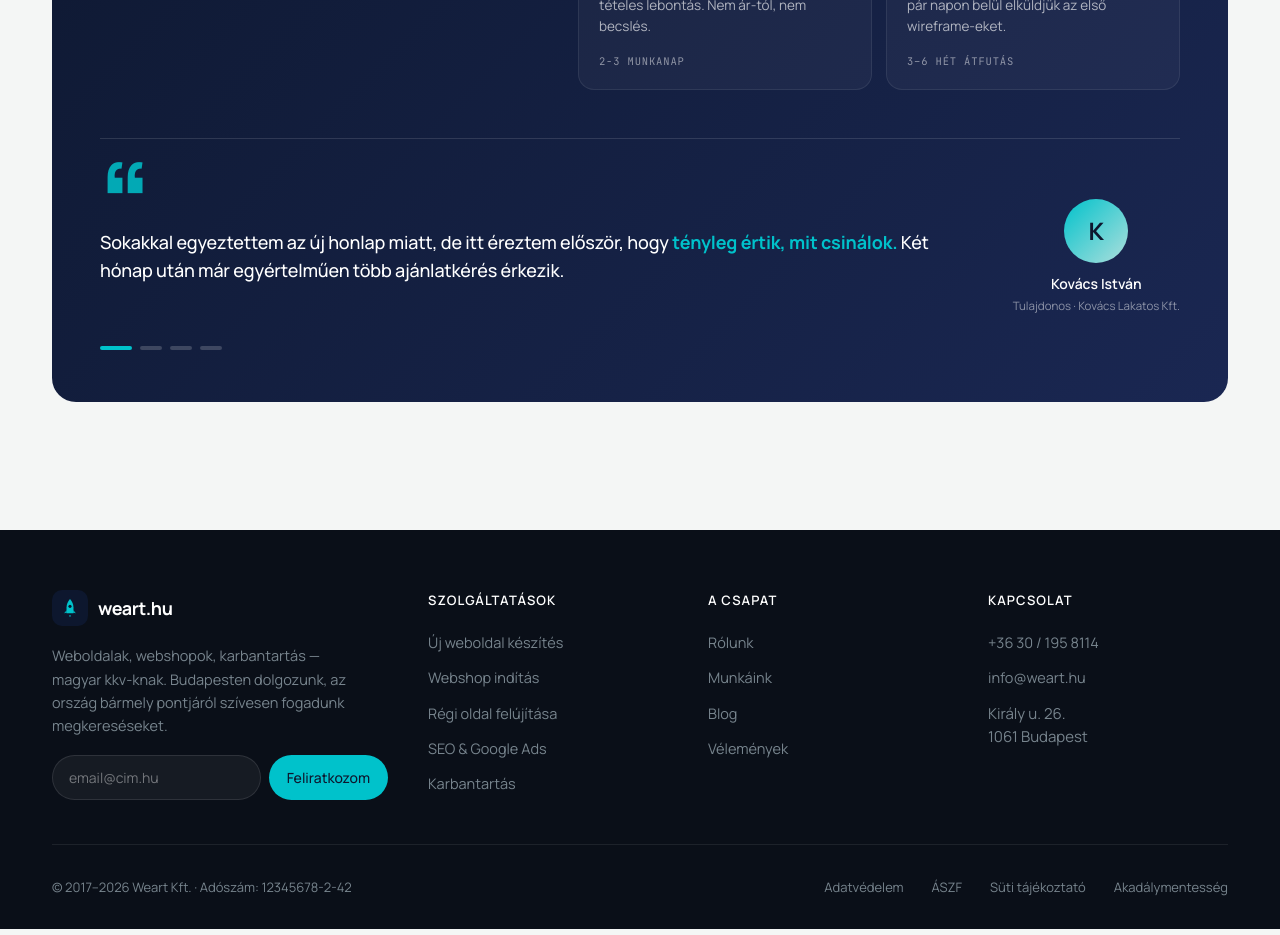
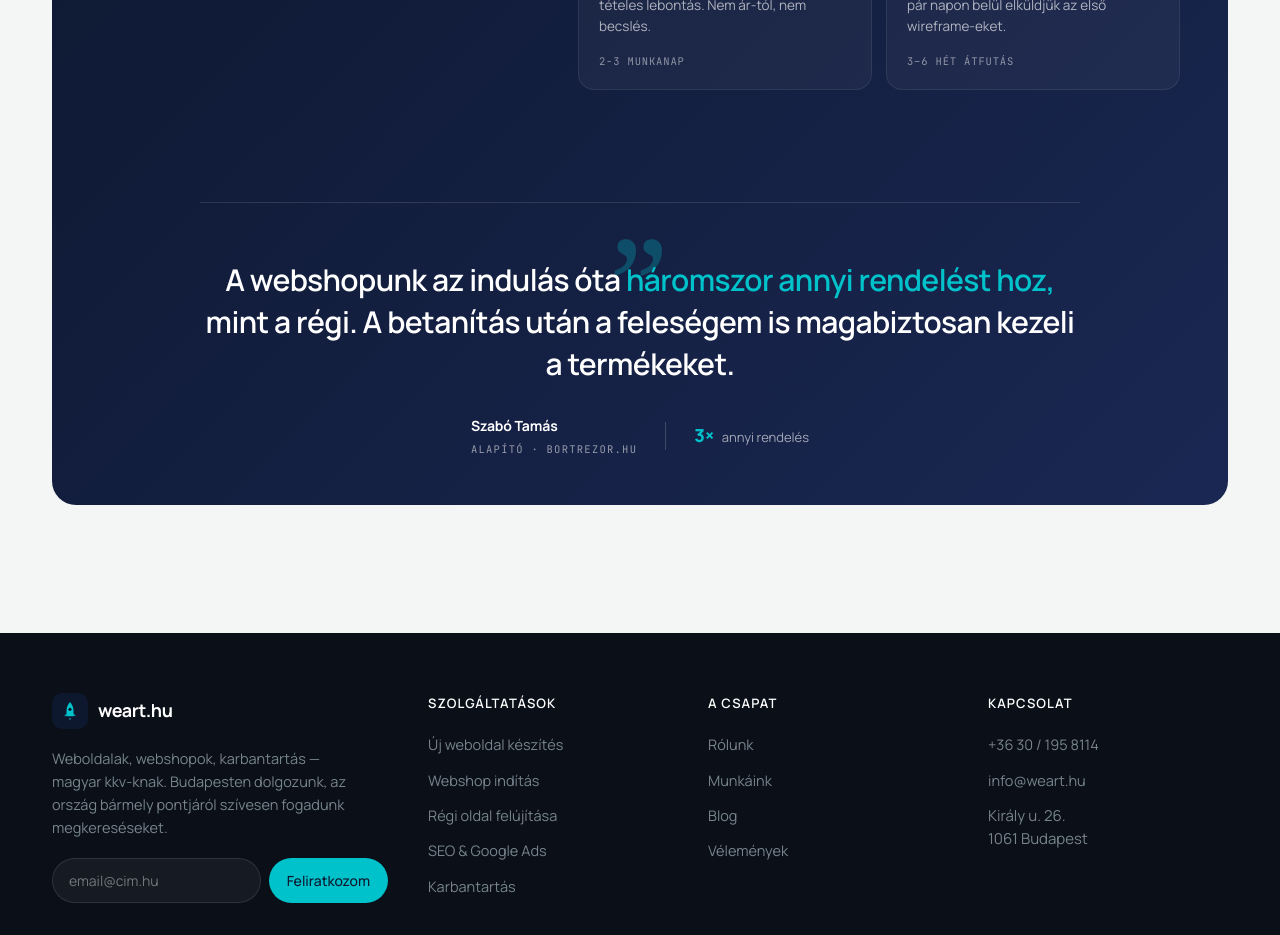
Before and after one commit to weartstudio/weart-new-site, a Next.js app: page /contact in a window 1280 px wide. Shown: the part 2000-2935 px from the top of the page. Built offline with nearby package versions, Linux system fonts and the light colour scheme.

Commit message:
testimonials

```diff
--- a/app/components/Testimonials.tsx
+++ b/app/components/Testimonials.tsx
@@ -1,54 +1,29 @@
-'use client';
+import type { ReactNode } from 'react';
 
-import { useState, useEffect } from 'react';
-
-const items = [
-  {
-    quote: (<>Sokakkal egyeztettem az új honlap miatt, de itt éreztem először, hogy <em>tényleg értik, mit csinálok.</em> Két hónap után már egyértelműen több ajánlatkérés érkezik.</>),
-    initial: 'K', name: 'Kovács István', role: 'Tulajdonos · Kovács Lakatos Kft.'
-  },
-  {
-    quote: (<>Korábban három fejlesztővel próbálkoztunk, mind <em>elszúrta a határidőt.</em> Itt pontosan azt kaptuk, amiben megállapodtunk — és ami fontosabb, határidőre.</>),
-    initial: 'N', name: 'Nagy Eszter', role: 'Ügyvezető · Eszter Cukrászda'
-  },
-  {
-    quote: (<>A webshopunk az indulás óta <em>háromszor annyi rendelést hoz,</em> mint a régi. A betanítás után a feleségem is magabiztosan kezeli a termékeket.</>),
-    initial: 'S', name: 'Szabó Tamás', role: 'Alapító · Bortrezor.hu'
-  },
-  {
-    quote: (<>Nem ígértek csodát, hanem <em>elmagyarázták, mit miért javasolnak.</em> Ez ritka manapság. Az oldal gyors, szép, és tényleg hozza az ügyfeleket.</>),
-    initial: 'H', name: 'Horváth Andrea', role: 'Tulajdonos · Andrea Bútor Stúdió'
-  }
-];
-
-export default function Testimonials({ naked }: { naked?: boolean } = {}) {
-  const [i, setI] = useState(0);
-  useEffect(() => {
-    const t = setInterval(() => setI(v => (v + 1) % items.length), 6500);
-    return () => clearInterval(t);
-  }, []);
-  const t = items[i];
+export default function Testimonials({
+  quote,
+  name,
+  role,
+  stat,
+  variant = 'light',
+}: {
+  quote: ReactNode;
+  name: string;
+  role: string;
+  stat?: ReactNode;
+  variant?: 'light' | 'dark';
+}) {
   return (
-    <div
-      className={`testimonial testimonial-rotator${naked ? ' testimonial-naked' : ''}`}
-      style={naked ? { color: '#fff' } : { background: 'rgba(255,255,255,0.04)', borderColor: 'rgba(255,255,255,0.08)', color: '#fff' }}
-    >
-      <div className="quote-mark" aria-hidden="true">&ldquo;</div>
-      <div className="testimonial-slide" key={i} style={{ animation: 'tFade .6s ease both', display: 'contents' }}>
-        <div className="quote" style={{ color: '#fff' }}>{t.quote}</div>
-        <div className="author">
-          <div className="avatar">{t.initial}</div>
-          <div>
-            <div className="author-name" style={{ color: '#fff' }}>{t.name}</div>
-            <div className="author-role" style={{ color: 'rgba(255,255,255,0.5)' }}>{t.role}</div>
-          </div>
-        </div>
-      </div>
-      <div className="testimonial-dots" role="tablist">
-        {items.map((_, n) => (
-          <button key={n} className={`t-dot${n === i ? ' active' : ''}`} onClick={() => setI(n)} aria-label={`Vélemény ${n + 1}`} />
-        ))}
-      </div>
-    </div>
+    <figure className={`duo-quote duo-quote--${variant} reveal`}>
+      <span className="dq-mark" aria-hidden="true">&rdquo;</span>
+      <blockquote className="dq-text">{quote}</blockquote>
+      <figcaption className="dq-foot">
+        <span className="dq-who">
+          <b>{name}</b>
+          <span>{role}</span>
+        </span>
+        {stat ? <span className="dq-stat">{stat}</span> : null}
+      </figcaption>
+    </figure>
   );
 }
--- a/app/contact/page.tsx
+++ b/app/contact/page.tsx
@@ -215,7 +215,13 @@ export default function KapcsolatPage() {
               </div>
             </div>
           <div style={{ gridColumn: '1 / -1' }}>
-            <Testimonials naked />
+            <Testimonials
+              variant="dark"
+              quote={<>A webshopunk az indulás óta <em>háromszor annyi rendelést hoz,</em> mint a régi. A betanítás után a feleségem is magabiztosan kezeli a termékeket.</>}
+              name="Szabó Tamás"
+              role="Alapító · Bortrezor.hu"
+              stat={<><b>3×</b> annyi rendelés</>}
+            />
           </div>
           </div>
         </div>
--- a/app/globals.css
+++ b/app/globals.css
@@ -185,26 +185,6 @@ img { max-width: 100%; display: block; }
 .feat-num { font-family: var(--font-jetbrains), ui-monospace, monospace; font-size: 12px; color: var(--primary); letter-spacing: 0.08em; }
 .feat-h h4 { font-size: 18px; font-weight: 700; letter-spacing: -0.02em; }
 .feat p { color: rgba(255,255,255,0.65); font-size: 14px; line-height: 1.6; max-width: 480px; }
-
-/* Testimonial */
-.testimonial { background: var(--card); border: 1px solid var(--line); border-radius: 20px; padding: 48px 48px 36px; margin-top: 44px; display: grid; grid-template-columns: 1fr auto; gap: 48px; align-items: center; position: relative; overflow: hidden; }
-.quote { font-size: 18px; line-height: 1.55; letter-spacing: -0.01em; font-weight: 500; position: relative; }
-.quote em { font-style: normal; color: var(--primary); font-weight: 700; }
-.testimonial .quote-mark { position: absolute; left: 28px; top: 8px; font-size: 120px; line-height: 1; color: var(--primary); font-weight: 700; opacity: .85; pointer-events: none; z-index: 0; }
-@keyframes tFade { from{opacity:0;transform:translateY(8px)} to{opacity:1;transform:none} }
-.testimonial-rotator { padding-top: 64px; }
-.testimonial-rotator .quote { padding-left: 0; position: relative; z-index: 1; }
-.testimonial-dots { position: absolute; left: 48px; bottom: 20px; display: flex; gap: 8px; z-index: 2; }
-.t-dot { width: 22px; height: 4px; border-radius: 999px; background: rgba(255,255,255,0.18); border: none; padding: 0; cursor: pointer; transition: background .2s ease, width .25s ease; }
-.t-dot.active { background: var(--primary); width: 32px; }
-.t-dot:hover { background: rgba(255,255,255,0.4); }
-.testimonial.testimonial-naked { background: transparent; border: 0; border-radius: 0; margin-top: 0; padding: 60px 0 40px; border-top: 1px solid rgba(255,255,255,0.12); }
-.testimonial.testimonial-naked .quote-mark { left: -2px; top: 4px; }
-.testimonial.testimonial-naked .testimonial-dots { left: 0; bottom: 4px; }
-.author { display: flex; flex-direction: column; align-items: center; gap: 10px; text-align: center; min-width: 140px; }
-.avatar { width: 64px; height: 64px; border-radius: 50%; background: linear-gradient(135deg, var(--primary), var(--primary-2)); display: grid; place-items: center; font-weight: 700; font-size: 24px; color: var(--dark); }
-.author-name { font-weight: 600; font-size: 14px; }
-.author-role { font-size: 11.5px; color: var(--muted); margin-top: 2px; }
 
 /* Marquee */
 .marquee { padding: 24px 0; border-top: 1px solid var(--line); border-bottom: 1px solid var(--line); overflow: hidden; background: var(--bg); }
@@ -834,7 +814,6 @@ footer { background: var(--footer-bg); color: var(--footer-text); padding: 60px
   .trust.trust-team { padding: 18px 24px; }
   .nav-links { display: none; }
   .container, .container-wide { padding: 0 20px; }
-  .testimonial { grid-template-columns: 1fr; text-align: center; }
   .hero-meta { gap: 24px; flex-wrap: wrap; }
   .big-cta { padding: 50px 28px; }
   .sec { padding: 60px 0; }
@@ -1105,6 +1084,12 @@ footer { background: var(--footer-bg); color: var(--footer-text); padding: 60px
 .dq-who span { font-family: var(--font-jetbrains), ui-monospace, monospace; font-size: 10.5px; letter-spacing: 0.12em; text-transform: uppercase; color: var(--muted); }
 .dq-stat { font-size: 13px; color: var(--muted); border-left: 1px solid var(--line); padding-left: 28px; }
 .dq-stat b { color: var(--primary); font-weight: 800; font-size: 18px; margin-right: 5px; }
+.duo-quote--dark { border-top-color: rgba(255,255,255,0.12); }
+.duo-quote--dark .dq-mark { opacity: 0.28; }
+.duo-quote--dark .dq-text { color: #fff; }
+.duo-quote--dark .dq-who b { color: #fff; }
+.duo-quote--dark .dq-who span { color: rgba(255,255,255,0.55); }
+.duo-quote--dark .dq-stat { color: rgba(255,255,255,0.6); border-left-color: rgba(255,255,255,0.18); }
 
 /* Tech stack — slim, borderless logo band (no cards) */
 .tech-inner {
```
Also changed, not shown: app/about/page.tsx (+8 -17 lines), app/page.tsx (+7 -1 lines), 1 other file (tests, documents, lock files or other folders).
